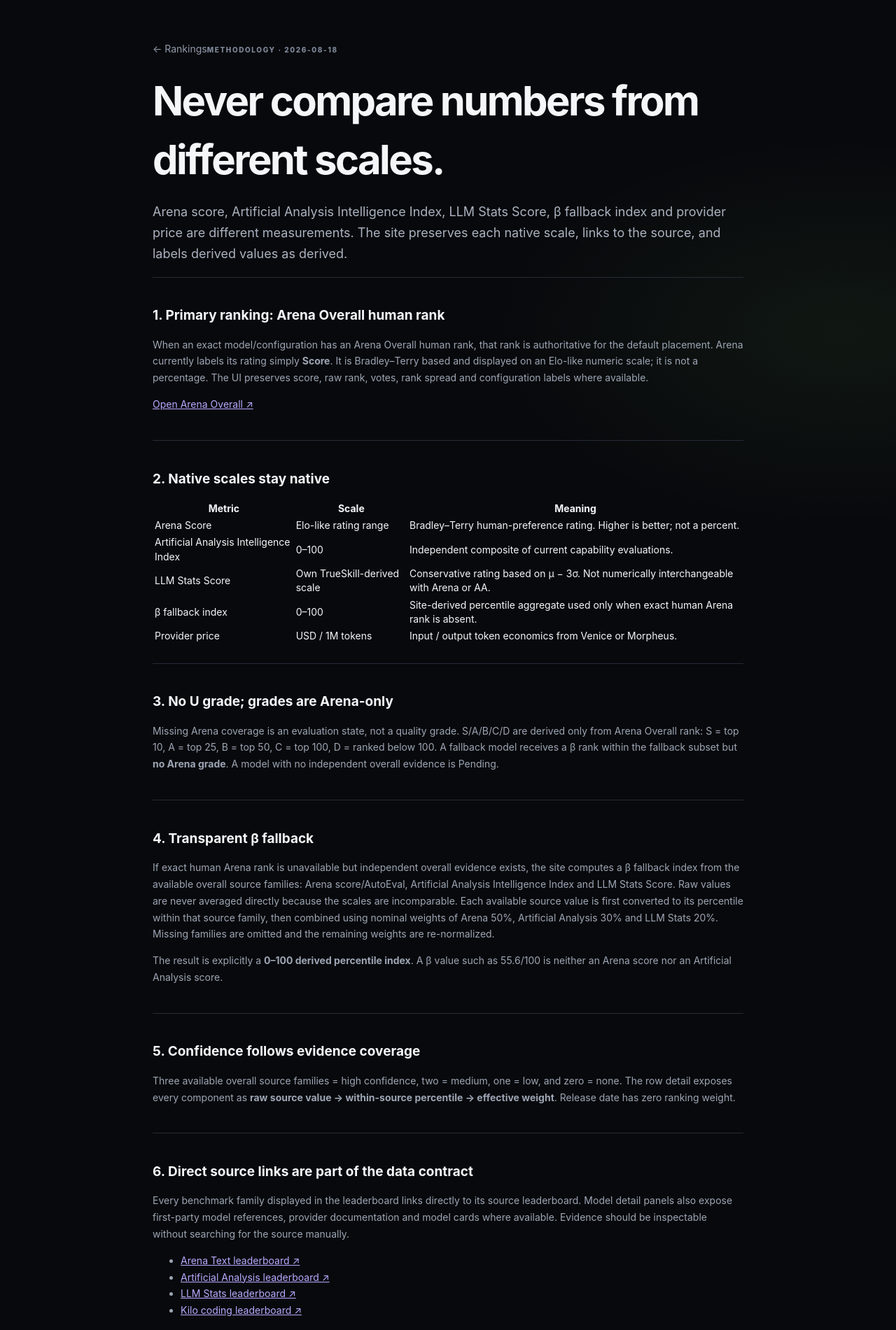
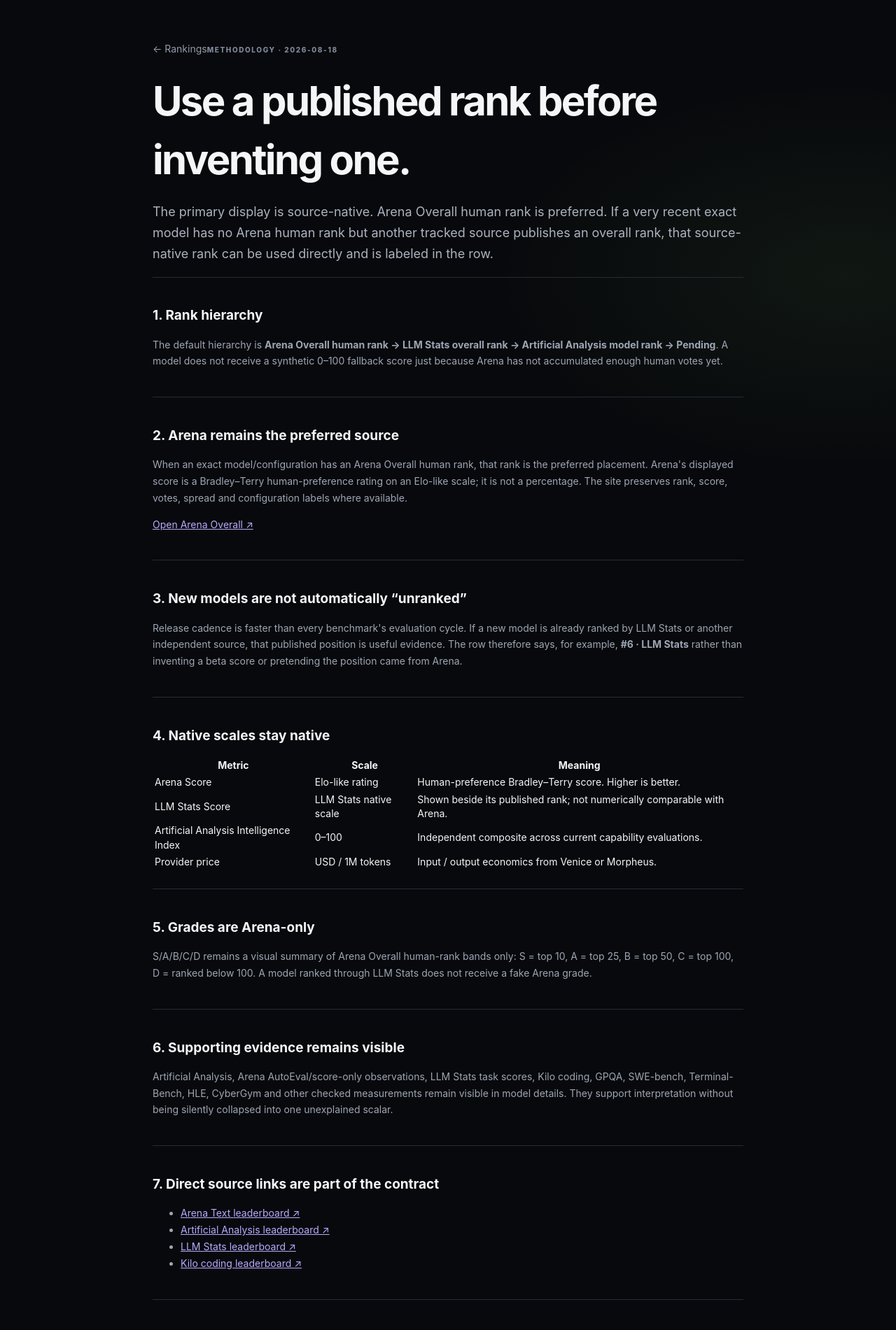
Before and after one commit to bitwikiorg/llm-rankings, a Next.js app: page /methodology in a window 1280 px wide. Shown: the top 1901 px of the page at 70% size. Built offline with nearby package versions, Linux system fonts and the light colour scheme.

Commit message:
Document best available source-native ranking

```diff
--- a/app/methodology/page.js
+++ b/app/methodology/page.js
@@ -6,33 +6,29 @@
   return <main className="methodPage shell">
     <Link href="/" className="back">← Rankings</Link>
     <span className="eyebrow">METHODOLOGY · {RESEARCH_UPDATED}</span>
-    <h1>Never compare numbers from different scales.</h1>
-    <p className="lead">Arena score, Artificial Analysis Intelligence Index, LLM Stats Score, β fallback index and provider price are different measurements. The site preserves each native scale, links to the source, and labels derived values as derived.</p>
+    <h1>Use a published rank before inventing one.</h1>
+    <p className="lead">The primary display is source-native. Arena Overall human rank is preferred. If a very recent exact model has no Arena human rank but another tracked source publishes an overall rank, that source-native rank can be used directly and is labeled in the row.</p>
 
-    <section><h2>1. Primary ranking: Arena Overall human rank</h2><p>When an exact model/configuration has an Arena Overall human rank, that rank is authoritative for the default placement. Arena currently labels its rating simply <strong>Score</strong>. It is Bradley–Terry based and displayed on an Elo-like numeric scale; it is not a percentage. The UI preserves score, raw rank, votes, rank spread and configuration labels where available.</p><p><a href={BENCHMARK_SNAPSHOT.arena.url} target="_blank" rel="noreferrer">Open Arena Overall ↗</a></p></section>
+    <section><h2>1. Rank hierarchy</h2><p>The default hierarchy is <strong>Arena Overall human rank → LLM Stats overall rank → Artificial Analysis model rank → Pending</strong>. A model does not receive a synthetic 0–100 fallback score just because Arena has not accumulated enough human votes yet.</p></section>
 
-    <section><h2>2. Native scales stay native</h2><table><thead><tr><th>Metric</th><th>Scale</th><th>Meaning</th></tr></thead><tbody><tr><td>Arena Score</td><td>Elo-like rating range</td><td>Bradley–Terry human-preference rating. Higher is better; not a percent.</td></tr><tr><td>Artificial Analysis Intelligence Index</td><td>0–100</td><td>Independent composite of current capability evaluations.</td></tr><tr><td>LLM Stats Score</td><td>Own TrueSkill-derived scale</td><td>Conservative rating based on μ − 3σ. Not numerically interchangeable with Arena or AA.</td></tr><tr><td>β fallback index</td><td>0–100</td><td>Site-derived percentile aggregate used only when exact human Arena rank is absent.</td></tr><tr><td>Provider price</td><td>USD / 1M tokens</td><td>Input / output token economics from Venice or Morpheus.</td></tr></tbody></table></section>
+    <section><h2>2. Arena remains the preferred source</h2><p>When an exact model/configuration has an Arena Overall human rank, that rank is the preferred placement. Arena's displayed score is a Bradley–Terry human-preference rating on an Elo-like scale; it is not a percentage. The site preserves rank, score, votes, spread and configuration labels where available.</p><p><a href={BENCHMARK_SNAPSHOT.arena.url} target="_blank" rel="noreferrer">Open Arena Overall ↗</a></p></section>
 
-    <section><h2>3. No U grade; grades are Arena-only</h2><p>Missing Arena coverage is an evaluation state, not a quality grade. S/A/B/C/D are derived only from Arena Overall rank: S = top 10, A = top 25, B = top 50, C = top 100, D = ranked below 100. A fallback model receives a β rank within the fallback subset but <strong>no Arena grade</strong>. A model with no independent overall evidence is Pending.</p></section>
+    <section><h2>3. New models are not automatically “unranked”</h2><p>Release cadence is faster than every benchmark's evaluation cycle. If a new model is already ranked by LLM Stats or another independent source, that published position is useful evidence. The row therefore says, for example, <strong>#6 · LLM Stats</strong> rather than inventing a beta score or pretending the position came from Arena.</p></section>
 
-    <section><h2>4. Transparent β fallback</h2><p>If exact human Arena rank is unavailable but independent overall evidence exists, the site computes a β fallback index from the available overall source families: Arena score/AutoEval, Artificial Analysis Intelligence Index and LLM Stats Score. Raw values are never averaged directly because the scales are incomparable. Each available source value is first converted to its percentile within that source family, then combined using nominal weights of Arena 50%, Artificial Analysis 30% and LLM Stats 20%. Missing families are omitted and the remaining weights are re-normalized.</p><p>The result is explicitly a <strong>0–100 derived percentile index</strong>. A β value such as 55.6/100 is neither an Arena score nor an Artificial Analysis score.</p></section>
+    <section><h2>4. Native scales stay native</h2><table><thead><tr><th>Metric</th><th>Scale</th><th>Meaning</th></tr></thead><tbody><tr><td>Arena Score</td><td>Elo-like rating</td><td>Human-preference Bradley–Terry score. Higher is better.</td></tr><tr><td>LLM Stats Score</td><td>LLM Stats native scale</td><td>Shown beside its published rank; not numerically comparable with Arena.</td></tr><tr><td>Artificial Analysis Intelligence Index</td><td>0–100</td><td>Independent composite across current capability evaluations.</td></tr><tr><td>Provider price</td><td>USD / 1M tokens</td><td>Input / output economics from Venice or Morpheus.</td></tr></tbody></table></section>
 
-    <section><h2>5. Confidence follows evidence coverage</h2><p>Three available overall source families = high confidence, two = medium, one = low, and zero = none. The row detail exposes every component as <strong>raw source value → within-source percentile → effective weight</strong>. Release date has zero ranking weight.</p></section>
+    <section><h2>5. Grades are Arena-only</h2><p>S/A/B/C/D remains a visual summary of Arena Overall human-rank bands only: S = top 10, A = top 25, B = top 50, C = top 100, D = ranked below 100. A model ranked through LLM Stats does not receive a fake Arena grade.</p></section>
 
-    <section><h2>6. Direct source links are part of the data contract</h2><p>Every benchmark family displayed in the leaderboard links directly to its source leaderboard. Model detail panels also expose first-party model references, provider documentation and model cards where available. Evidence should be inspectable without searching for the source manually.</p><ul><li><a href={sources.arena.url} target="_blank" rel="noreferrer">Arena Text leaderboard ↗</a></li><li><a href={sources.artificialAnalysis.url} target="_blank" rel="noreferrer">Artificial Analysis leaderboard ↗</a></li><li><a href={sources.llmStats.url} target="_blank" rel="noreferrer">LLM Stats leaderboard ↗</a></li><li><a href={sources.kilo.url} target="_blank" rel="noreferrer">Kilo coding leaderboard ↗</a></li></ul></section>
+    <section><h2>6. Supporting evidence remains visible</h2><p>Artificial Analysis, Arena AutoEval/score-only observations, LLM Stats task scores, Kilo coding, GPQA, SWE-bench, Terminal-Bench, HLE, CyberGym and other checked measurements remain visible in model details. They support interpretation without being silently collapsed into one unexplained scalar.</p></section>
 
-    <section><h2>7. Task benchmarks versus overall indexes</h2><p>Task benchmarks such as GPQA, SWE-bench, Terminal-Bench, HLE, OSWorld, SciCode and related evaluations answer narrower questions than an overall ranking. When an exact checked measurement exists in the snapshot, it appears in the model detail panel and remains contextual; it is not silently substituted for Arena rank.</p></section>
+    <section><h2>7. Direct source links are part of the contract</h2><ul><li><a href={sources.arena.url} target="_blank" rel="noreferrer">Arena Text leaderboard ↗</a></li><li><a href={sources.artificialAnalysis.url} target="_blank" rel="noreferrer">Artificial Analysis leaderboard ↗</a></li><li><a href={sources.llmStats.url} target="_blank" rel="noreferrer">LLM Stats leaderboard ↗</a></li><li><a href={sources.kilo.url} target="_blank" rel="noreferrer">Kilo coding leaderboard ↗</a></li></ul></section>
 
-    <section><h2>8. Legacy benchmark coverage</h2><p>MMLU, HumanEval, MT-Bench and BBH are not currently in the checked repository snapshot. They are therefore not displayed as if complete. We do not borrow a score from another model revision, infer one from a family name, or manufacture a proxy. If exact model/configuration results are sourced later, they can be added with provenance. Current independent benchmark suites increasingly emphasize harder or more discriminating evaluations such as GPQA, HLE, SWE-bench, Terminal-Bench and SciCode.</p></section>
-
-    <section><h2>9. Configuration labels matter</h2><p>Publishers may report max, high, xhigh, adaptive-reasoning, AutoEval or preliminary configurations. The site preserves those labels instead of pretending every observation refers to an identical inference configuration.</p></section>
-
-    <section><h2>10. Provider availability is not capability</h2><p>Venice and Morpheus are inference providers. Provider IDs, prices, context limits and privacy properties remain provider-specific. Availability through one provider does not imply availability through the other.</p></section>
+    <section><h2>8. Missing benchmark data stays missing</h2><p>MMLU, HumanEval, MT-Bench and BBH are not currently complete in the checked repository snapshot. We do not borrow scores from another model revision or manufacture proxies. New exact measurements can be added when sourced.</p></section>
 
     <section><h2>Benchmark snapshot</h2><ul>{Object.entries(BENCHMARK_SNAPSHOT).filter(([key]) => key !== 'retrieved').map(([key, source]) => <li key={key}><a href={source.url} target="_blank" rel="noreferrer">{key === 'artificialAnalysis' ? 'Artificial Analysis' : key === 'llmStats' ? 'LLM Stats' : key[0].toUpperCase() + key.slice(1)} ↗</a> — source snapshot {source.sourceDate}. {source.note}</li>)}</ul></section>
 
     <section><h2>Research sources</h2><ul>{Object.entries(sources).map(([key, source]) => <li key={key}><a href={source.url} target="_blank" rel="noreferrer">{source.label} ↗</a> — {source.kind}{source.primary ? ', direct source for the represented field' : ''}</li>)}</ul></section>
 
-    <section><h2>Update contract</h2><p>Provider discovery is machine-updatable. Benchmark observations and researched model metadata are checked into the repository with provenance. When sources disagree or coverage is incomplete, the disagreement or uncertainty remains visible instead of being hidden by an opaque scalar.</p></section>
+    <section><h2>Update contract</h2><p>Provider discovery is machine-updatable. Benchmark observations and researched metadata are checked into the repository with provenance. When a newer source publishes a rank for an exact model configuration, it can replace a weaker provisional basis without changing the meaning of older source-native numbers.</p></section>
   </main>;
 }
```
